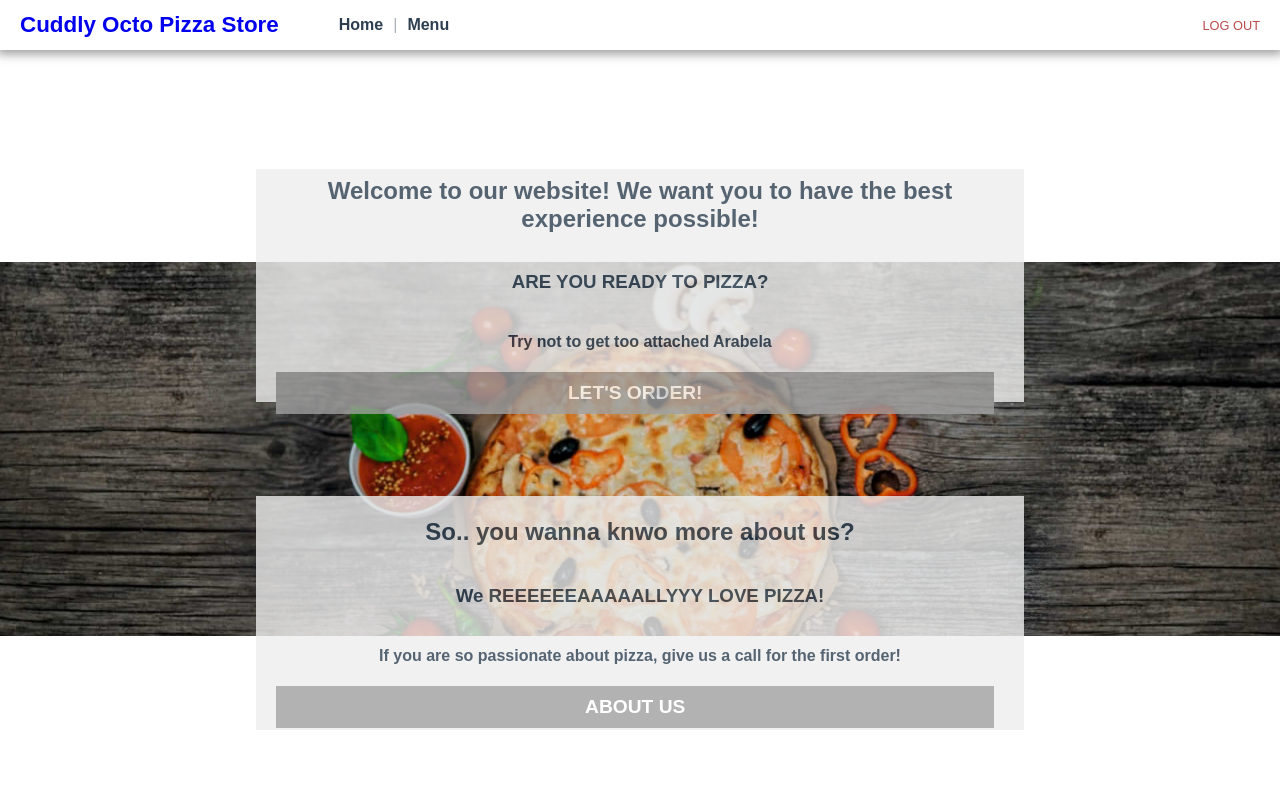
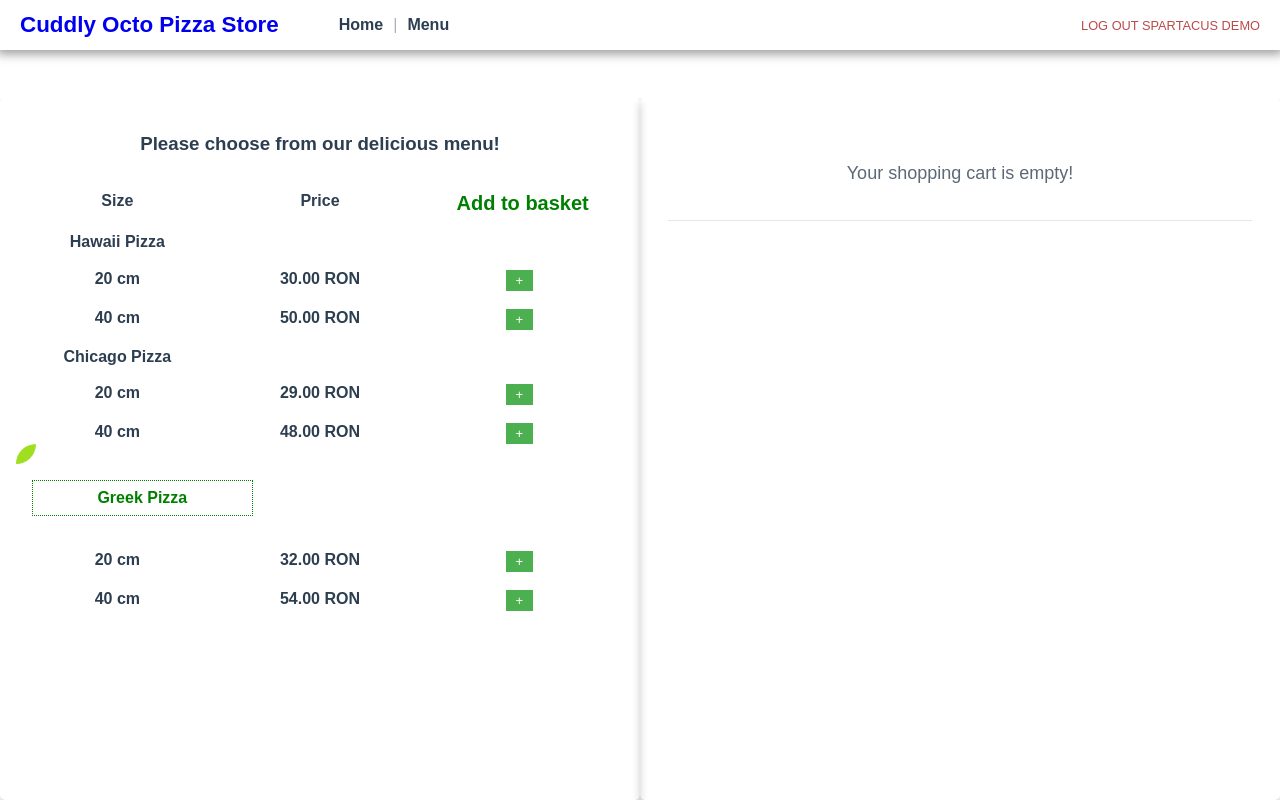
Before and after one commit to mpricu/cuddly-octo-pizza, a Vue app: page / in a window 1280 px wide. Both pictures are taken after a click on the button "LET'S ORDER!". Built offline with nearby package versions, Linux system fonts and the light colour scheme; data requests are answered from the project's data file.

Commit message:
Session II - 17 sep 2020

```diff
--- a/db.json
+++ b/db.json
@@ -1,12 +1,11 @@
 {
-    "menuItems" :
-    [
+  "menuItems": [
     {
       "id": 1,
-            "name": "Neapolitan Pizza",
+      "name": "Hawaii Pizza",
       "description": "Neapolitan is the original pizza. This delicious pie dates all the way back to 18th century in Naples, Italy. Variations: Pizza Margherita, Pizza Marinara",
       "vegan": false,
-            "options" : [
+      "options": [
         {
           "size": "20 cm",
           "price": 30
@@ -16,13 +15,13 @@
           "price": 50
         }
       ]
-
-        },{
+    },
+    {
       "id": 2,
       "name": "Chicago Pizza",
       "description": "Chicago pizza, also commonly referred to as deep-dish pizza, gets its name from the city it was invented in. During the early 1900’s, Italian immigrants in the windy city were searching for something similar to the Neapolitan pizza",
       "vegan": false,
-            "options" : [
+      "options": [
         {
           "size": "20 cm",
           "price": 29
@@ -32,13 +31,13 @@
           "price": 48
         }
       ]
-
-        },{
+    },
+    {
       "id": 3,
       "name": "Greek Pizza",
       "description": "Greek pizza was created by Greek immigrants who came to America and were introduced to Italian pizza",
       "vegan": true,
-            "options" : [
+      "options": [
         {
           "size": "20 cm",
           "price": 32
@@ -48,7 +47,6 @@
           "price": 54
         }
       ]
-
     }
   ]
 }
--- a/src/App.vue
+++ b/src/App.vue
@@ -1,12 +1,12 @@
 <template>
   <div id="app">
     <div class="header">
-      <Header />
+      <Header :userName="userName" />
     </div>
-    <div class="container">
-      <Home />
+    <div class="container" v-if="!showMenu">
+      <Home @goToMenuPage="goToMenu" />
     </div>
-    <div class="container" style="display:none">
+    <div class="container" v-else>
       <Menu class="item" />
       <Cart class="item" />
     </div>
@@ -17,13 +17,26 @@
 import Home from './components/Home';
 import Header from './components/Header';
 import Menu from './components/Menu';
+import Cart from './components/ShoppingCart';
 
 export default {
   name: 'App',
   components: {
     Home,
     Header,
-    Menu
+    Menu,
+    Cart
+  },
+  data() {
+    return {
+      showMenu: false,
+      userName: 'Spartacus Demo'
+    };
+  },
+  methods: {
+    goToMenu() {
+      this.showMenu = !this.showMenu;
+    }
   }
 };
 </script>
--- /dev/null
+++ b/src/Services/pizzaServices.js
@@ -0,0 +1,15 @@
+export default {
+  updatePizza(item) {
+    const requestOptions = {
+      method: 'PUT',
+      headers: {
+        'Content-Type': 'application/json'
+      },
+      body: JSON.stringify(item)
+    };
+
+    fetch('http://localhost:3000/menuItems/' + item.id, requestOptions)
+      .then(response => console.log(response))
+      .catch(error => console.log(error));
+  }
+};
--- a/src/components/Header.vue
+++ b/src/components/Header.vue
@@ -14,24 +14,32 @@
       </ul>
     </nav>
     <div class="actions" v-bind:title="actionsToolTip">
-      <a href="" v-if="isLoggedIn && numberOfOrders > 10" class="signIn-link"
-        >Log out Super User</a
-      >
       <a
-        href=""
+        href
+        v-if="isLoggedIn && numberOfOrders > 10"
+        class="signIn-link"
+      >Log out Super User {{userName}}</a>
+      <a
+        href
         v-else-if="isLoggedIn && numberOfOrders <= 10"
         class="signIn-link"
-        >Log out</a
-      >
-      <a href="" v-else class="signIn-link">Log in</a>
+      >Log out {{userName}}</a>
+      <a href v-else class="signIn-link">Log in</a>
       <!-- <a href="" v-show="isLoggedIn"  class="signIn-link">Log out</a>
-        <a href="" v-show="!isLoggedIn" class="signIn-link">Log in</a> -->
+      <a href="" v-show="!isLoggedIn" class="signIn-link">Log in</a>-->
     </div>
   </header>
 </template>
 
 <script>
 export default {
+  props: {
+    userName: {
+      type: String,
+      required: true,
+      default: 'Anonymous'
+    }
+  },
   data() {
     return {
       actionsToolTip: "User's actions",
--- a/src/components/Home.vue
+++ b/src/components/Home.vue
@@ -2,33 +2,17 @@
   <div id="home">
     <div class="content">
       <div class="welcome">
-                <h2>
-                    Welcome to our website! We want you to  have the best experience possible!
-                </h2>
-                <h3>
-                    ARE YOU READY TO PIZZA?
-                </h3>
-                <h4>
-                   {{ 'Try not to get too attached ' +  (userName != '' ? userName : '')}}
-                </h4>
-                <button class="button">Let's order!</button>
+        <h2>Welcome to our website! We want you to have the best experience possible!</h2>
+        <h3>ARE YOU READY TO PIZZA?</h3>
+        <h4>{{ 'Try not to get too attached ' + (userName != '' ? userName : '')}}</h4>
+        <button class="button" @click="goToMenu">Let's order!</button>
       </div>
-            <div class="content-background">
-
-            </div>
+      <div class="content-background"></div>
       <div class="about">
-                <h2>
-                    So.. you wanna knwo more about us?
-                </h2>
-                <h3>
-                    We REEEEEEAAAAALLYYY LOVE PIZZA!
-                </h3>
-                <h4>
-                    If you are so passionate about pizza, give us a call for the first order!
-                </h4>
-                <button class="button">
-                    About us
-                </button>
+        <h2>So.. you wanna knwo more about us?</h2>
+        <h3>We REEEEEEAAAAALLYYY LOVE PIZZA!</h3>
+        <h4>If you are so passionate about pizza, give us a call for the first order!</h4>
+        <button class="button">About us</button>
       </div>
     </div>
   </div>
@@ -36,12 +20,17 @@
 
 <script>
 export default {
-    data(){
+  data() {
     return {
       userName: 'Arabela'
+    };
+  },
+  methods: {
+    goToMenu() {
+      this.$emit('goToMenuPage');
     }
   }
-}
+};
 </script>
 
 <style scoped>
@@ -60,7 +49,7 @@ export default {
   grid-template-rows: 2fr 3fr 2fr 3fr 2fr;
 }
 .content-background {
-    background: url("../assets/home.jpg");
+  background: url('../assets/home.jpg');
   background-repeat: no-repeat;
   background-size: cover;
   grid-column: 1/-1;
@@ -99,5 +88,4 @@ export default {
   color: #fff;
   background-color: #a0a0a0;
 }
-
 </style>
--- a/src/components/Menu.vue
+++ b/src/components/Menu.vue
@@ -1,42 +1,70 @@
 <template>
   <div class="card-container">
     <div>
-        <h3><strong>Please choose from our delicious menu! </strong></h3>
+      <h3>
+        <strong>Please choose from our delicious menu!</strong>
+      </h3>
     </div>
     <div class="table">
       <div class="row">Size</div>
       <div class="row">Price</div>
-        <div class="row">Add to basket</div>
+      <div class="row" :style="[styleObject, styleObjectTwo]">Add to basket</div>
+      <!-- <div class="row" :style="{backgroundColor: styleObject.color}">Add to basket</div> -->
     </div>
     <div v-for="item in menuItems" v-bind:key="item.id">
-        <div class="row">
-            <strong>{{item.name}}</strong>
+      <!-- <div class="row" :class="{veganFood : item.vegan}"> -->
+      <div class="leaf" v-show="item.vegan"></div>
+      <div class="row" :class="item.vegan ? 'veganFood' : ''" v-if="!isAdmin">
+        <strong>{{ item.name }}</strong>
+      </div>
+      <div v-else>
+        <strong>{{ item.name }}</strong>
+        <input type="text" v-model="item.name" @change="updatePizzaName(item)" />
       </div>
       <div class="table" v-for="option in item.options" :key="option.id">
-            <div class="row">{{option.size}}</div>
-            <div class="row">{{option.price}}</div>
+        <div class="row">{{ option.size }}</div>
+        <div class="row">{{ option.price | currency}}</div>
         <div class="row">
-                <button class="button" type="button"> +</button>
+          <button class="button" type="button" @click="addToCart(item, option)">+</button>
         </div>
       </div>
-
     </div>
   </div>
-
 </template>
 
 <script>
+import Services from '../Services/pizzaServices';
+
 export default {
   data: () => ({
-            menuItems: []
+    menuItems: [],
+    isAdmin: false,
+    color: 'green',
+    styleObject: {
+      color: 'green',
+      fontSize: '20px'
+    },
+    styleObjectTwo: {
+      color: 'green',
+      fontSize: '20px'
+    }
   }),
-    created(){
-        fetch("http://localhost:3000/menuItems")
+  created() {
+    fetch('http://localhost:3000/menuItems')
       .then(response => response.json())
-            .then(data => this.menuItems = data)
+      .then(data => (this.menuItems = data));
+  },
+  methods: {
+    addToCart(item, option) {
+      console.log('itemAddedToCart event emitted');
+      this.$root.$emit('itemAddedToCart', item, option);
+    },
+    updatePizzaName(item) {
+      Services.updatePizza(item);
+      console.log(item.name);
     }
-
   }
+};
 </script>
 
 <style src="@\components\Menu.css"></style>
--- a/src/components/ShoppingCart.vue
+++ b/src/components/ShoppingCart.vue
@@ -1,8 +1,96 @@
+<template>
+  <div class="table-container">
+    <div v-if="cartItems.length > 0">
+      <div class="title">Shopping Cart</div>
+      <div class="table">
+        <div class="row">Quantity</div>
+        <div class="row">Pizza Name</div>
+        <div class="row">Total</div>
+      </div>
+      <div class="table" v-for="item in cartItems" :key="item.id">
+        <div class="row">
+          <button class="button" @click="decreaseQuantity(item)">-</button>
+          <span>{{item.quantity}}</span>
+          <button class="button" @click="increaseQuantity(item)">+</button>
+        </div>
+        <div class="row">{{item.size}}</div>
+        <div class="row">{{item.quantity * item.price |currency}}</div>
+      </div>
+      <div class="class">
+        <p>Order total: {{total | currency}}</p>
+      </div>
+      <div class="orderButton">
+        <button class="button" @click="placeOrder">Place Order</button>
+      </div>
+    </div>
+    <div class="title" v-else>
+      <p>{{cartEmptyText}}</p>
+    </div>
+  </div>
+</template>
 
+<script>
+export default {
+  data() {
+    return {
+      cartEmptyText: 'Your shopping cart is empty!',
+      cartItems: []
+    };
+  },
+  computed: {
+    total() {
+      let totalCost = 0;
+      for (let item in this.cartItems) {
+        let individualItem = this.cartItems[item];
+        totalCost += individualItem.quantity * individualItem.price;
+      }
+      return totalCost;
+    }
+  },
+  methods: {
+    placeOrder() {
+      this.cartItems = [];
+      this.cartEmptyText = 'Thank you for your order!';
+    },
+
+    increaseQuantity(item) {
+      item.quantity++;
+    },
+    decreaseQuantity(item) {
+      item.quantity--;
+      if (item.quantity == 0) {
+        this.cartItems.splice(this.cartItems.indexOf(item), 1);
+      }
+    }
+  },
+  mounted: function() {
+    this.$root.$on('itemAddedToCart', (item, option) => {
+      console.log('itemAddedToCart event listen');
+      console.log(item.name);
+      this.cartItems.push({
+        name: item.name,
+        size: option.size,
+        price: option.price,
+        quantity: 1
+      });
+      // [
+
+      //   ...this.cartItems,
+      //   {
+      //     name: item.name,
+      //     size: option.size,
+      //     price: option.price,
+      //     quantity: 1
+      //   }
+      // ];
+    });
+  }
+};
+</script>
 
 <style scoped>
 .table-container {
-  box-shadow: 0 4px 8px 0 rgba(0,0,0,0.2);
+  box-shadow: 0 4px 8px 0 rgba(0, 0, 0, 0.2);
   width: 90%;
   border-radius: 5px;
   padding: 1em;
@@ -18,14 +106,14 @@
   padding: 1%;
 }
 .warning {
-    color: #9F6000;
-    background-color: #FEEFB3;
+  color: #9f6000;
+  background-color: #feefb3;
 }
 .title {
-  border-bottom: 1px solid #E1E8EE;
+  border-bottom: 1px solid #e1e8ee;
   padding: 3%;
   margin: 2%;
-  color: #5E6977;
+  color: #5e6977;
   font-size: 18px;
   font-weight: 400;
 }
@@ -34,15 +122,15 @@
   border: solid 1px solid green;
   width: 26px;
   text-align: center;
-	color:green;
+  color: green;
   margin: 2px;
   display: inline-block;
 }
 .orderButton {
-  background-color: #4CAF50;
+  background-color: #4caf50;
   border: none;
   color: white;
-  padding:  10px 24px;
+  padding: 10px 24px;
   text-align: center;
   text-decoration: none;
 }
--- a/src/main.js
+++ b/src/main.js
@@ -1,8 +1,12 @@
-import Vue from "vue";
-import App from "./App.vue";
+import Vue from 'vue';
+import App from './App.vue';
 
 Vue.config.productionTip = false;
 
+Vue.filter('currency', function(value) {
+  return parseFloat(value).toFixed(2) + ' RON';
+});
+
 new Vue({
   render: h => h(App)
-}).$mount("#app");
+}).$mount('#app');
```
Lines whose indentation alone changed are shown as unchanged.
